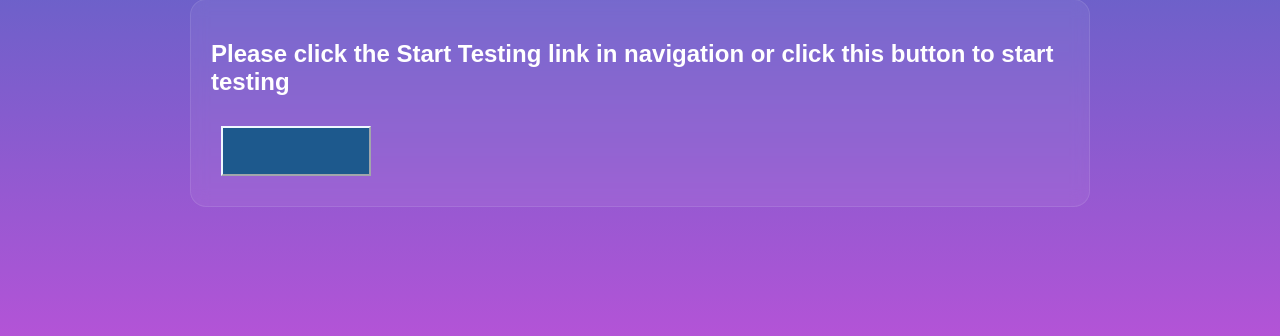
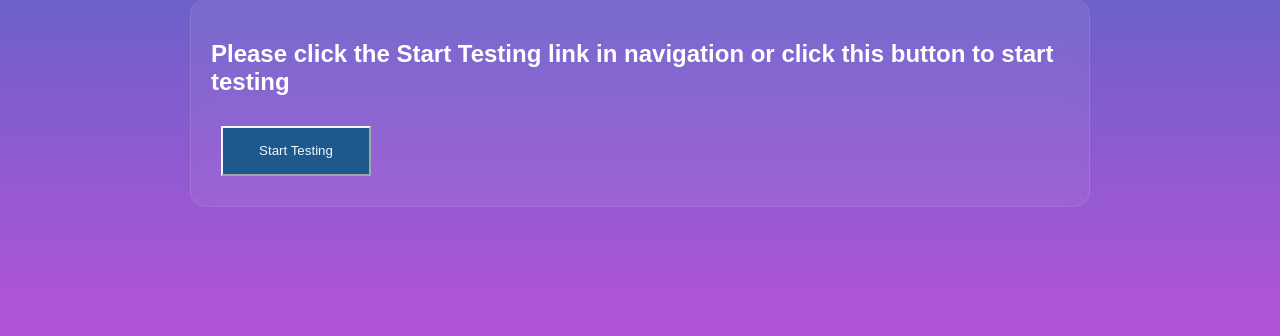
Before and after one commit to absol255/Macho-Star-Testing, a Flask app: page / in a window 1280 px wide. Shown: the part 222-558 px from the top of the page. Run offline with Flask 3, Linux system fonts and the light colour scheme.

Commit message:
ashlfhgdiu

```diff
--- a/templates/index.html
+++ b/templates/index.html
@@ -20,7 +20,8 @@
     <div class="container">
         <div class="card">
             <h2>Please click the Start Testing link in navigation or click this button to start testing</h2>
-            <button class="button" onclick="startTesting()"></button>
+            <button class="button" onclick="startTesting()">Start Testing</button>
         </div>
     </div>
+    <script src="/static/js/index.js"></script>
 </body>
```
